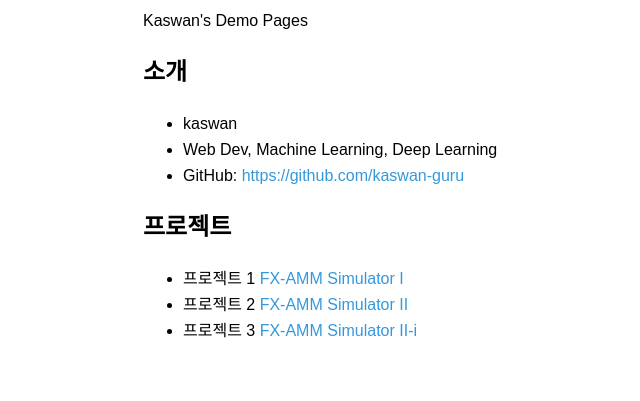
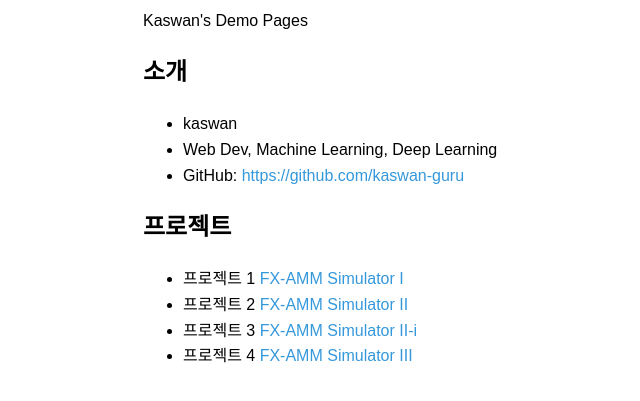
Before and after one commit to kaswan-guru/kaswan-guru.github.io, a plain HTML site: page index.html in a window 1280 px wide. Shown: the part 105-506 px from the top of the page, without its empty margins (97-737 px from the left). Drawn offline with Linux system fonts and the light colour scheme.

Commit message:
Update index.html

```diff
--- a/index.html
+++ b/index.html
@@ -38,6 +38,7 @@
     <li>프로젝트 1 <a href="visual_sim.html" target="_blank">FX-AMM Simulator I</a></li>
     <li>프로젝트 2 <a href="simulator.html" target="_blank">FX-AMM Simulator II</a></li>
     <li>프로젝트 3 <a href="simulator2.html" target="_blank">FX-AMM Simulator II-i</a></li>
+    <li>프로젝트 4 <a href="simulator3.html" target="_blank">FX-AMM Simulator III</a></li>
   </ul>
 
 </body>
```
